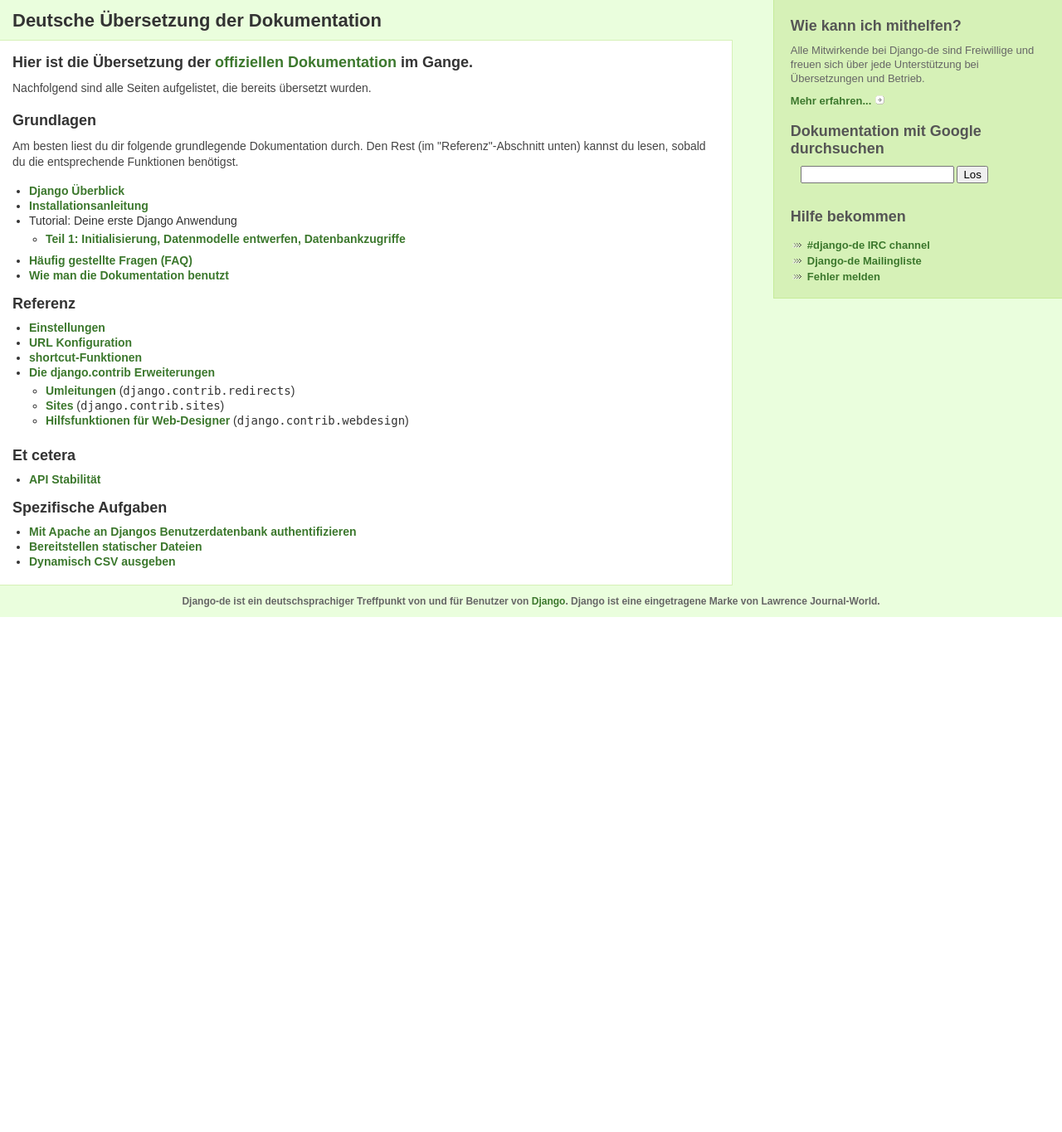
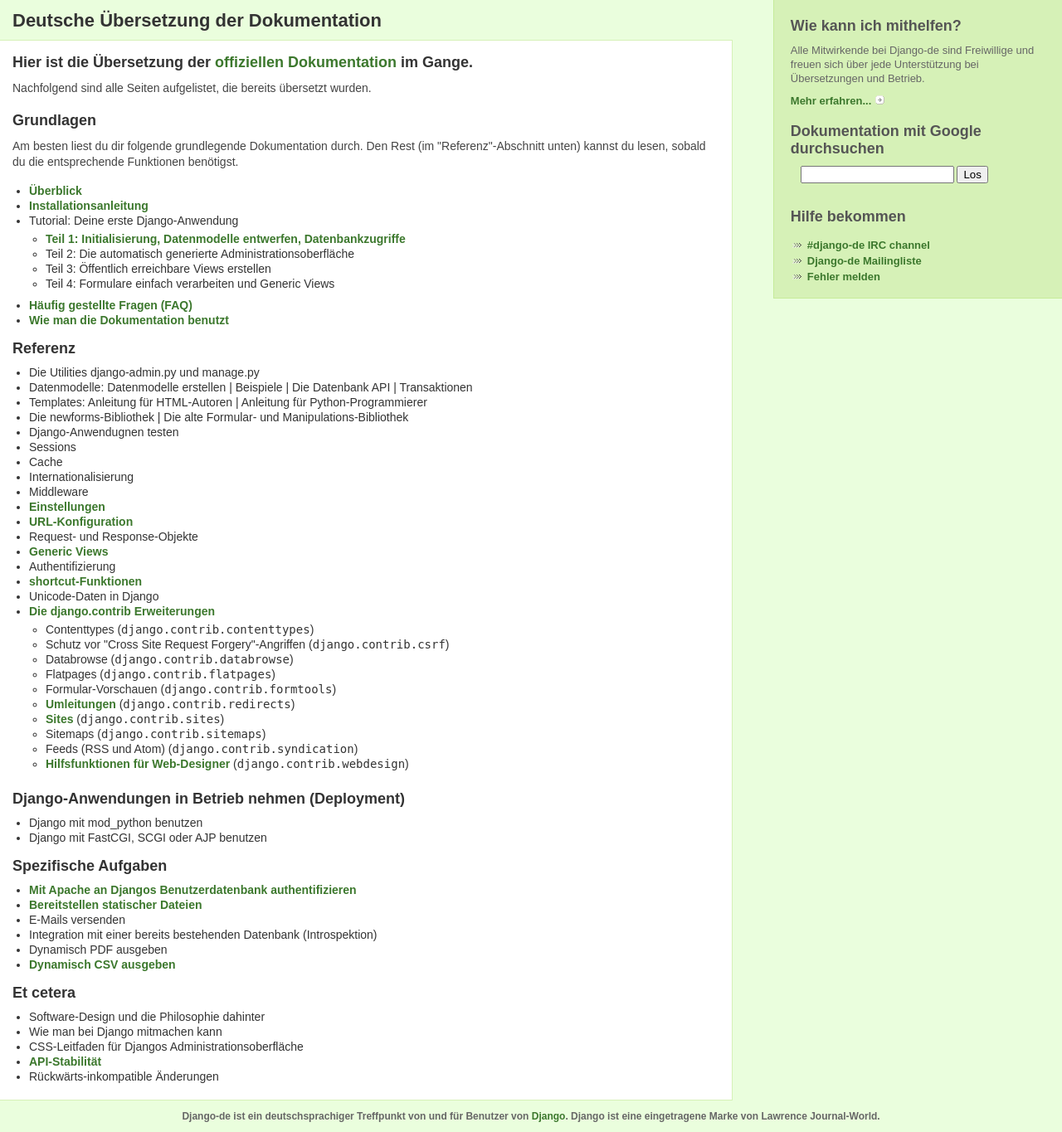
Before and after one commit to jezdez/django-de, a Django app: template django_de/apps/documentation/templates/documentation/index.html in a window 1280 px wide. Shown: the part 115-1480 px from the top of the page at 83% size. Before the commit the page ends 859 px from the top, so only its background shows below. Run offline with Django 3.2, Linux system fonts and the light colour scheme; the template is opened without the code that fills it, so the values that code supplies are empty; parts of the project's set-up code (start-up, migrations or seed data) failed here and were passed over.

Commit message:
alle dokumente zum doc index hinzugefügt
git-svn-id: https://www.django-de.org/svn/django/site/trunk@231 72ec9c59-00b0-4840-a13a-91ba528515d4

```diff
--- a/django_de/apps/documentation/templates/documentation/index.html
+++ b/django_de/apps/documentation/templates/documentation/index.html
@@ -22,18 +22,28 @@
     <ul>
         <li>
             <a href="/documentation/overview/" title="Django auf einen Blick"
-            >Django Überblick</a>
+            >Überblick</a>
         </li>
         <li>
             <a href="/documentation/install/" title="Wie installiert man Django"
             >Installationsanleitung</a>
         </li>
-        <li>Tutorial: Deine erste Django Anwendung
+        <li>Tutorial: Deine erste Django-Anwendung
             <ul>
                 <li>
-                    <a href="/documentation/tutorial01/" title="Deine erste Django Anwendung, Teil 1"
+                    <a href="/documentation/tutorial01/" title="Deine erste Django-Anwendung, Teil 1"
                     >Teil 1: Initialisierung, Datenmodelle entwerfen, Datenbankzugriffe</a>
                 </li>
+                <li>
+                    Teil 2: Die automatisch generierte Administrationsoberfläche
+                </li>
+                <li>
+                    Teil 3: Öffentlich erreichbare Views erstellen
+                </li>
+                <li>
+                    Teil 4: Formulare einfach verarbeiten und Generic Views
+                </li>
+
             </ul>
         </li>
         <li>
@@ -48,21 +58,75 @@
     <h2>Referenz</h2>
     <ul>
         <li>
+            Die Utilities django-admin.py und manage.py
+        </li>
+        <li>
+            Datenmodelle: Datenmodelle erstellen | Beispiele | Die Datenbank API | Transaktionen
+        </li>
+        <li>
+            Templates: Anleitung für HTML-Autoren | Anleitung für Python-Programmierer
+        </li>
+        <li>
+            Die newforms-Bibliothek | Die alte Formular- und Manipulations-Bibliothek
+        </li>
+        <li>
+            Django-Anwendugnen testen
+        </li>
+        <li>
+            Sessions
+        </li>
+        <li>
+            Cache
+        </li>
+        <li>
+            Internationalisierung
+        </li>
+        <li>
+            Middleware
+        </li>
+        <li>
             <a href="/documentation/settings/" title="Konfiguration und Einstellungen"
             >Einstellungen</a>
         </li>
         <li>
-            <a href="/documentation/url_dispatch/" title="URL Verwaltung und Konfiguration"
-            >URL Konfiguration</a>
+            <a href="/documentation/url_dispatch/" title="URL-Verwaltung und Konfiguration"
+            >URL-Konfiguration</a>
         </li>
-
+        <li>
+            Request- und Response-Objekte
+        </li>
+        <li>
+            <a href="/documentation/generic_views/" title="Generische Views"
+            >Generic Views</a>
+        </li>
+        <li>
+            Authentifizierung
+        </li>
         <li>
             <a href="/documentation/shortcuts/" title="Verschiedene praktische Hilfsfunktionen und -klassen."
             >shortcut-Funktionen</a>
         </li>
+        <li>
+            Unicode-Daten in Django
+        </li>
         <li><a href="/documentation/add_ons/" title="Verschiedene mitgelieferte Django Erweiterungen"
         >Die django.contrib Erweiterungen</a>
             <ul>
+                <li>
+                    Contenttypes (<code>django.contrib.contenttypes</code>)
+                </li>
+                <li>
+                    Schutz vor "Cross Site Request Forgery"-Angriffen (<code>django.contrib.csrf</code>)
+                </li>
+                <li>
+                    Databrowse (<code>django.contrib.databrowse</code>)
+                </li>
+                <li>
+                    Flatpages (<code>django.contrib.flatpages</code>)
+                </li>
+                <li>
+                    Formular-Vorschauen (<code>django.contrib.formtools</code>)
+                </li>
                 <li>
                     <a href="/documentation/redirects/" title="Optionale Umleitungsanwendung."
                     >Umleitungen</a> (<code>django.contrib.redirects</code>)
@@ -72,17 +136,25 @@
                     >Sites</a> (<code>django.contrib.sites</code>)
                 </li>
                 <li>
+                    Sitemaps (<code>django.contrib.sitemaps</code>)
+                </li>
+                <li>
+                    Feeds (RSS und Atom) (<code>django.contrib.syndication</code>)
+                </li>
+                <li>
                     <a href="/documentation/webdesign/" title="Hilfsfunktionen für Web-Designer."
                     >Hilfsfunktionen für Web-Designer</a> (<code>django.contrib.webdesign</code>)
                 </li>
             </ul>
         </li>
     </ul>
-    <h2>Et cetera</h2>
+    <h2>Django-Anwendungen in Betrieb nehmen (Deployment)</h2>
     <ul>
         <li>
-            <a href="/documentation/api_stability/" title="Stabilität der Django APIs"
-            >API Stabilität</a>
+            Django mit mod_python benutzen
+        </li>
+        <li>
+            Django mit FastCGI, SCGI oder AJP benutzen
         </li>
     </ul>
     <h2>Spezifische Aufgaben</h2>
@@ -96,10 +168,39 @@
             >Bereitstellen statischer Dateien</a>
         </li>
         <li>
+            E-Mails versenden
+        </li>
+        <li>
+            Integration mit einer bereits bestehenden Datenbank (Introspektion)
+        </li>
+        <li>
+            Dynamisch PDF ausgeben
+        </li>
+        <li>
             <a href="/documentation/outputting_csv/" title="Dynamische CSV Ausgaben"
             >Dynamisch CSV ausgeben</a>
         </li>
     </ul>
+    <h2>Et cetera</h2>
+    <ul>
+        <li>
+            Software-Design und die Philosophie dahinter
+        </li>
+        <li>
+            Wie man bei Django mitmachen kann
+        </li>
+        <li>
+            CSS-Leitfaden für Djangos Administrationsoberfläche
+        </li>
+        <li>
+            <a href="/documentation/api_stability/" title="Stabilität der Django APIs"
+            >API-Stabilität</a>
+        </li>
+        <li>
+            Rückwärts-inkompatible Änderungen
+        </li>
+    </ul>
+
 </div>
 {% endblock %}
 
```
